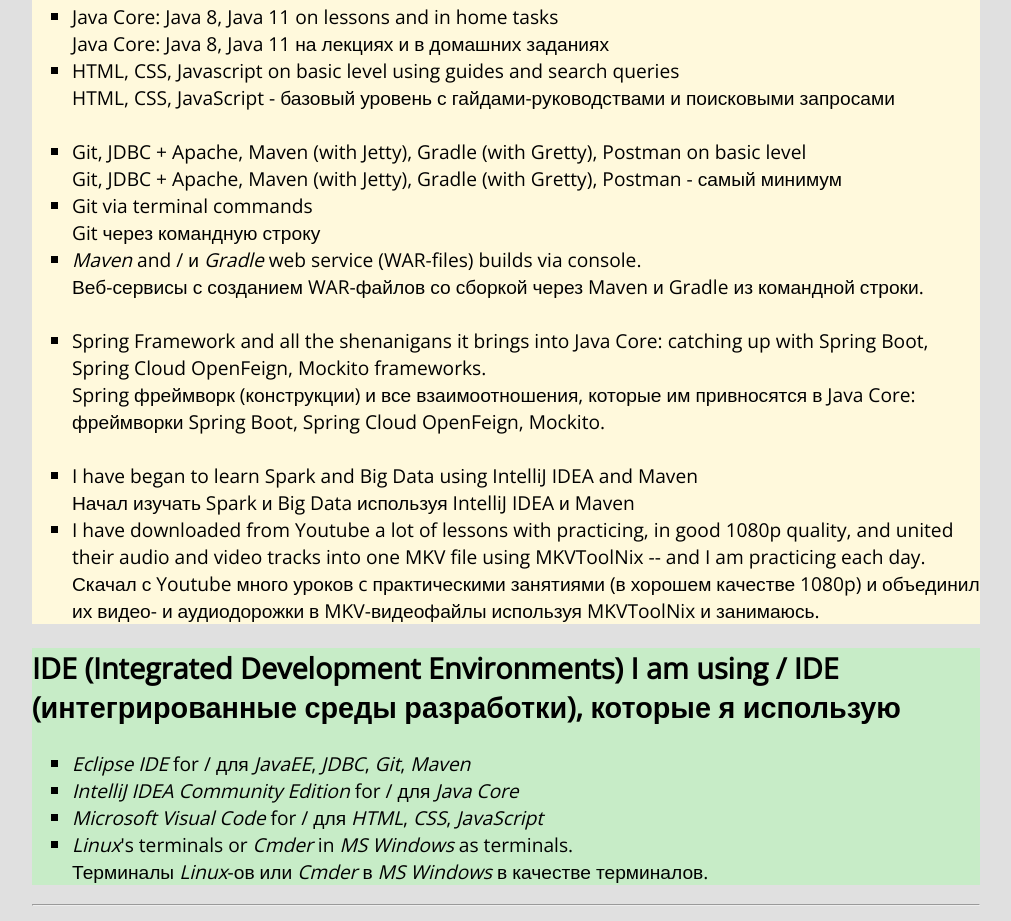
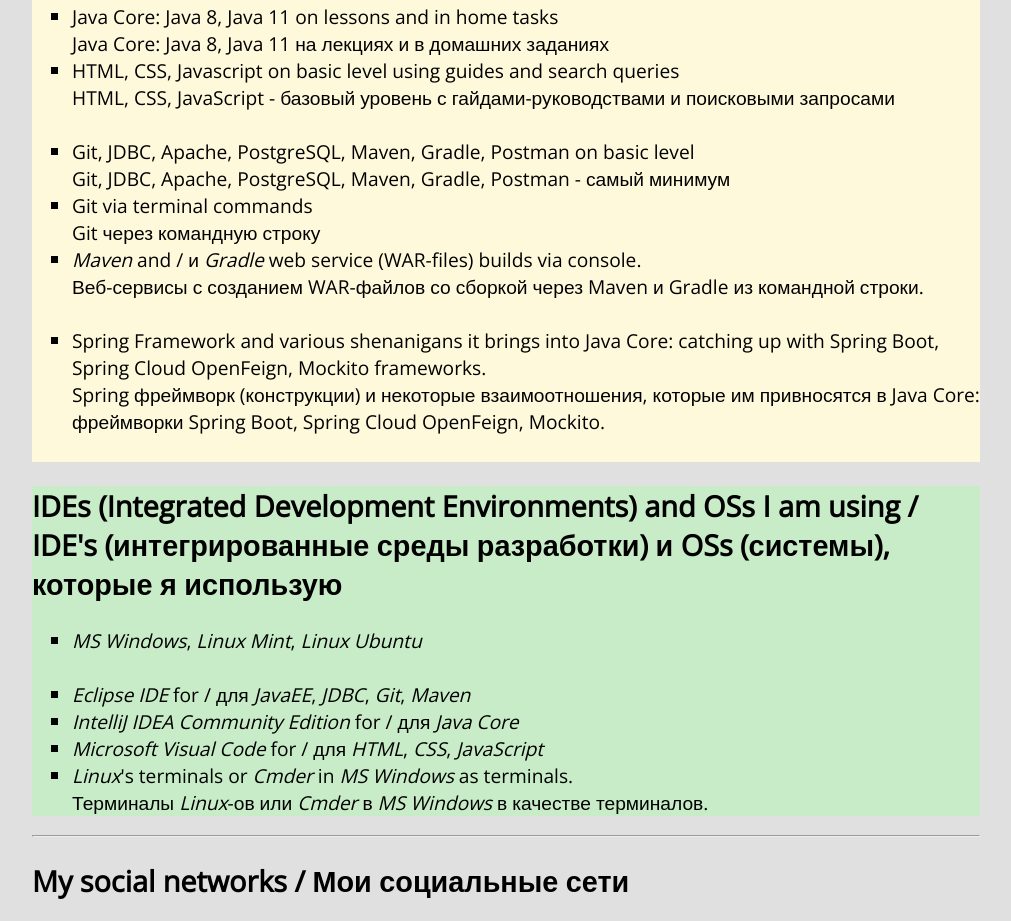
Before and after one commit to ilyagalkin2/CV, a plain HTML site: page index.html in a window 1280 px wide. Shown: the part 1494-2415 px from the top of the page, without its empty margins (134-1145 px from the left). Drawn offline with nearby package versions, Linux system fonts and the light colour scheme.

Commit message:
Add files via upload

```diff
--- a/index.html
+++ b/index.html
@@ -59,31 +59,28 @@
                 <li>HTML, CSS, Javascript on basic level using guides and search queries<br>
                     HTML, CSS, JavaScript - базовый уровень с гайдами-руководствами и поисковыми запросами</li>
                 <br>
-                <li>Git, JDBC + Apache, Maven (with Jetty), Gradle (with Gretty), Postman on basic level <br>
-                    Git, JDBC + Apache, Maven (with Jetty), Gradle (with Gretty), Postman - самый минимум</li>
+                <li>Git, JDBC, Apache, PostgreSQL, Maven, Gradle, Postman on basic level <br>
+                    Git, JDBC, Apache, PostgreSQL, Maven, Gradle, Postman - самый минимум</li>
                 <li>Git via terminal commands <br>
                     Git через командную строку</li>
                 <li><em>Maven</em> and / и <em>Gradle</em> web service (WAR-files) builds via console.<br>
                     Веб-сервисы с созданием WAR-файлов со сборкой через Maven и Gradle из командной строки.</li>
                     <br/>
-                <li>Spring Framework and all the shenanigans it brings into Java Core: catching up with Spring Boot,
+                <li>Spring Framework and various shenanigans it brings into Java Core: catching up with Spring Boot,
                     Spring Cloud OpenFeign, Mockito frameworks.<br>
-                        Spring фреймворк (конструкции) и все взаимоотношения, которые им привносятся в Java Core:
+                        Spring фреймворк (конструкции) и некоторые взаимоотношения, которые им привносятся в Java Core:
                         фреймворки Spring Boot, Spring Cloud OpenFeign, Mockito.</li>
                     <br>
-                    <li>I have began to learn Spark and Big Data using IntelliJ IDEA and Maven <br>
-                    Начал изучать Spark и Big Data используя IntelliJ IDEA и Maven</li>
-                <li>I have downloaded from Youtube a lot of lessons with practicing, in good 1080p quality,
-                    and united their audio and video tracks into one MKV file using MKVToolNix -- and I am practicing
-                    each day. <br>
-                    Скачал с Youtube много уроков c практическими занятиями (в хорошем качестве 1080p)
-                    и объединил их видео- и аудиодорожки в MKV-видеофайлы используя MKVToolNix и занимаюсь.</li>
+                <!-- <li>Spark and Big Data <br>
+                    Spark и Big Data </li> -->
+
             </ul>
         </div>
         <div class="bg-green">
-            <h2>IDE (Integrated Development Environments) I am using / IDE (интегрированные среды разработки), которые я использую</h2>
+            <h2>IDEs (Integrated Development Environments) and OSs I am using / IDE's (интегрированные среды разработки) и OSs (системы), которые я использую</h2>
             <p>
             <ul type="square">
+                <li><em>MS Windows</em>, <em>Linux Mint</em>, <em>Linux Ubuntu</em></li><br />
                 <li><em>Eclipse IDE</em> for / для <em>JavaEE</em>, <em>JDBC</em>, <em>Git</em>, <em>Maven</em></li>
                 <li><em>IntelliJ IDEA Community Edition</em> for / для <em>Java Core</em></li>
                 <li><em>Microsoft Visual Code</em> for / для <em>HTML</em>, <em>CSS</em>, <em>JavaScript</em></li>
```
